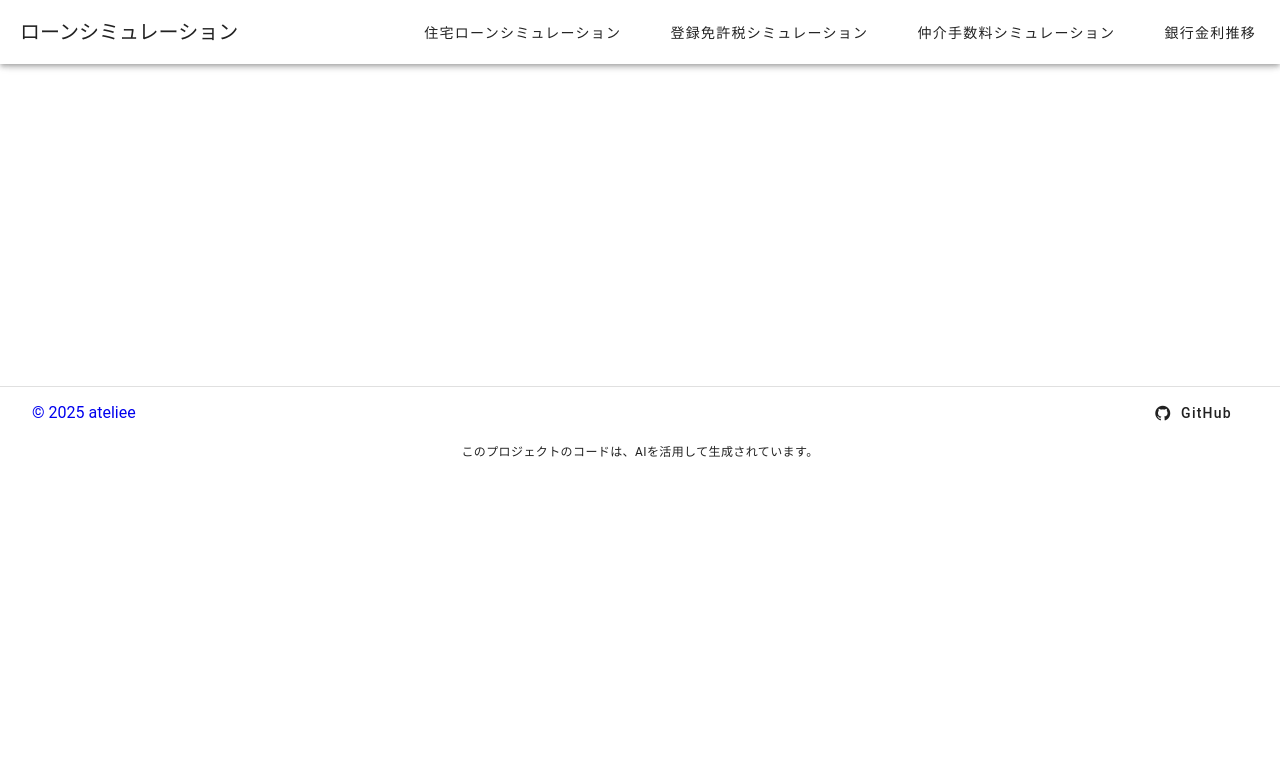
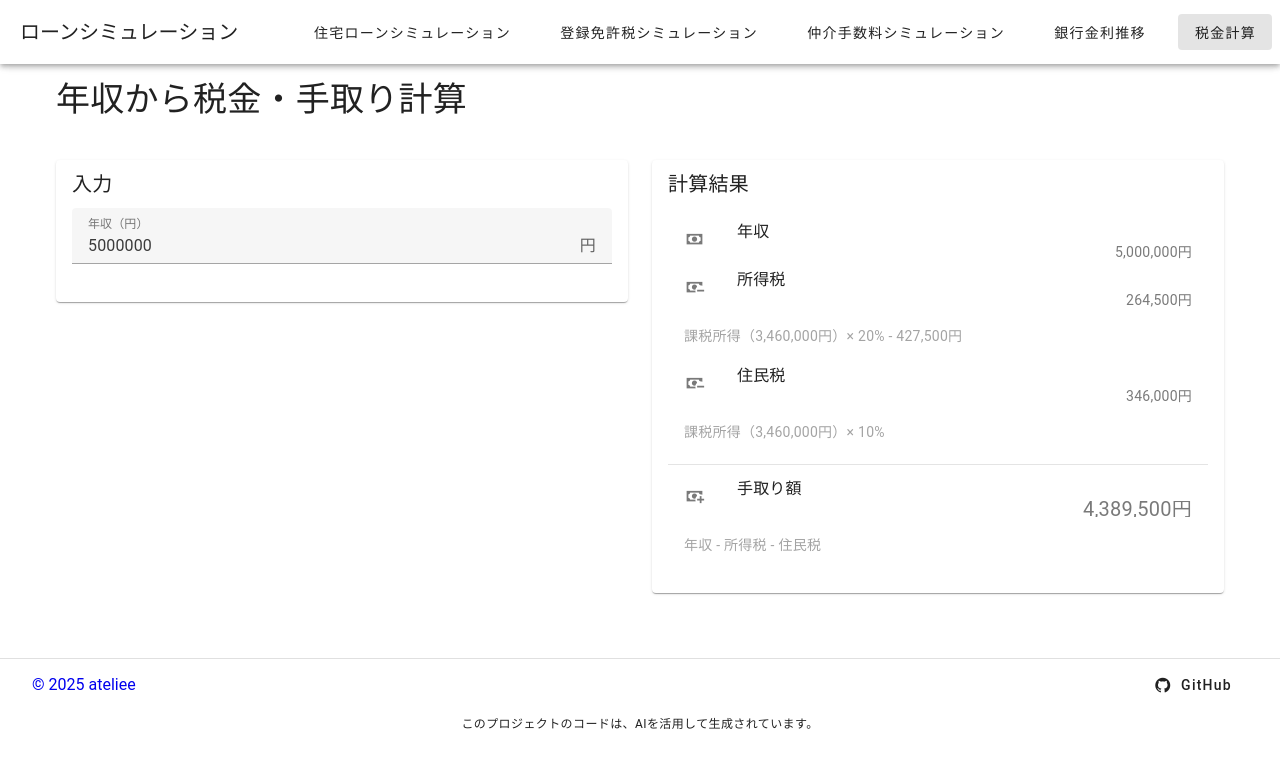
Before and after one commit to ateliee/loan-simulation, a Nuxt app in the folder nuxt/: page /tax-calculator in a window 1280 px wide. Shown: the top 768 px of the page. Built offline with nearby package versions, Linux system fonts and the light colour scheme.

Commit message:
add: 手取り計算式を追加

```diff
--- a/nuxt/components/AppHeader.vue
+++ b/nuxt/components/AppHeader.vue
@@ -63,6 +63,12 @@ const menuItems = [
     to: '/interest-rates',
     icon: 'mdi-chart-line',
     variant: 'text' as const
+  },
+  {
+    title: '税金計算',
+    to: '/tax-calculator',
+    icon: 'mdi-calculator',
+    variant: 'text' as const
   }
 ]
 
--- /dev/null
+++ b/nuxt/components/tax-calculator/Form.vue
@@ -0,0 +1,105 @@
+<template>
+  <v-card>
+    <v-card-title>入力</v-card-title>
+    <v-card-text>
+      <v-form @submit.prevent="calculate">
+        <v-text-field
+          v-model="annualIncome"
+          label="年収（円）"
+          type="number"
+          :rules="[rules.required, rules.positive]"
+          suffix="円"
+          @input="calculate"
+        />
+      </v-form>
+    </v-card-text>
+  </v-card>
+</template>
+
+<script setup lang="ts">
+import { ref, computed } from 'vue'
+
+const annualIncome = ref<number>(5000000)
+
+const rules = {
+  required: (v: number) => !!v || '必須項目です',
+  positive: (v: number) => v > 0 || '0より大きい値を入力してください'
+}
+
+// 所得税の計算
+const calculateIncomeTax = (income: number): number => {
+  // 給与所得控除
+  const deduction = calculateSalaryDeduction(income)
+  const taxableIncome = income - deduction
+
+  // 所得税率の計算
+  let tax = 0
+  if (taxableIncome <= 1_950_000) {
+    tax = taxableIncome * 0.05
+  } else if (taxableIncome <= 3_300_000) {
+    tax = taxableIncome * 0.10 - 97_500
+  } else if (taxableIncome <= 6_950_000) {
+    tax = taxableIncome * 0.20 - 427_500
+  } else if (taxableIncome <= 9_000_000) {
+    tax = taxableIncome * 0.23 - 636_000
+  } else if (taxableIncome <= 18_000_000) {
+    tax = taxableIncome * 0.33 - 1_536_000
+  } else if (taxableIncome <= 40_000_000) {
+    tax = taxableIncome * 0.40 - 2_796_000
+  } else {
+    tax = taxableIncome * 0.45 - 4_796_000
+  }
+
+  return Math.max(0, Math.floor(tax))
+}
+
+// 給与所得控除の計算
+const calculateSalaryDeduction = (income: number): number => {
+  if (income <= 1_625_000) {
+    return 550_000
+  } else if (income <= 1_800_000) {
+    return income * 0.4
+  } else if (income <= 3_600_000) {
+    return income * 0.3 + 180_000
+  } else if (income <= 6_600_000) {
+    return income * 0.2 + 540_000
+  } else if (income <= 8_500_000) {
+    return income * 0.1 + 1_200_000
+  } else {
+    return 1_950_000
+  }
+}
+
+// 住民税の計算
+const calculateResidentTax = (income: number): number => {
+  // 給与所得控除
+  const deduction = calculateSalaryDeduction(income)
+  const taxableIncome = income - deduction
+
+  // 住民税率（10%）
+  const tax = taxableIncome * 0.10
+
+  return Math.max(0, Math.floor(tax))
+}
+
+// 計算結果
+const incomeTax = computed(() => calculateIncomeTax(annualIncome.value))
+const residentTax = computed(() => calculateResidentTax(annualIncome.value))
+const takeHomePay = computed(() => annualIncome.value - incomeTax.value - residentTax.value)
+
+// 計算実行
+const calculate = () => {
+  // 入力値のバリデーション
+  if (!annualIncome.value || annualIncome.value <= 0) {
+    return
+  }
+}
+
+// 親コンポーネントに計算結果を渡す
+defineExpose({
+  annualIncome,
+  incomeTax,
+  residentTax,
+  takeHomePay
+})
+</script>
--- /dev/null
+++ b/nuxt/components/tax-calculator/Result.vue
@@ -0,0 +1,135 @@
+<template>
+  <v-card>
+    <v-card-title>計算結果</v-card-title>
+    <v-card-text>
+      <v-list>
+        <v-list-item>
+          <template v-slot:prepend>
+            <v-icon>mdi-cash</v-icon>
+          </template>
+          <v-list-item-title>年収</v-list-item-title>
+          <v-list-item-subtitle class="text-right">{{ formatNumber(annualIncome) }}円</v-list-item-subtitle>
+        </v-list-item>
+
+        <v-list-item>
+          <template v-slot:prepend>
+            <v-icon>mdi-cash-minus</v-icon>
+          </template>
+          <v-list-item-title>所得税</v-list-item-title>
+          <v-list-item-subtitle class="text-right">{{ formatNumber(incomeTax) }}円</v-list-item-subtitle>
+        </v-list-item>
+        <v-list-item class="text-caption text-medium-emphasis">
+          <v-list-item-subtitle>{{ getIncomeTaxFormula(annualIncome) }}</v-list-item-subtitle>
+        </v-list-item>
+
+        <v-list-item>
+          <template v-slot:prepend>
+            <v-icon>mdi-cash-minus</v-icon>
+          </template>
+          <v-list-item-title>住民税</v-list-item-title>
+          <v-list-item-subtitle class="text-right">{{ formatNumber(residentTax) }}円</v-list-item-subtitle>
+        </v-list-item>
+        <v-list-item class="text-caption text-medium-emphasis">
+          <v-list-item-subtitle>{{ getResidentTaxFormula(annualIncome) }}</v-list-item-subtitle>
+        </v-list-item>
+
+        <v-divider class="my-2" />
+
+        <v-list-item>
+          <template v-slot:prepend>
+            <v-icon>mdi-cash-plus</v-icon>
+          </template>
+          <v-list-item-title>手取り額</v-list-item-title>
+          <v-list-item-subtitle class="text-right text-h6">{{ formatNumber(takeHomePay) }}円</v-list-item-subtitle>
+        </v-list-item>
+        <v-list-item class="text-caption text-medium-emphasis">
+          <v-list-item-subtitle>年収 - 所得税 - 住民税</v-list-item-subtitle>
+        </v-list-item>
+      </v-list>
+    </v-card-text>
+  </v-card>
+</template>
+
+<script setup lang="ts">
+import { computed } from 'vue'
+
+const props = defineProps<{
+  annualIncome: number
+  incomeTax: number
+  residentTax: number
+  takeHomePay: number
+}>()
+
+const formatNumber = (num: number): string => {
+  return Number(num).toLocaleString('ja-JP')
+}
+
+// 給与所得控除の計算式を取得
+const getSalaryDeductionFormula = (income: number): string => {
+  if (income <= 1_625_000) {
+    return '550,000円（年収1,625,000円以下の場合）'
+  } else if (income <= 1_800_000) {
+    return `年収 × 40% = ${formatNumber(Math.floor(income * 0.4))}円`
+  } else if (income <= 3_600_000) {
+    return `年収 × 30% + 180,000円 = ${formatNumber(Math.floor(income * 0.3 + 180_000))}円`
+  } else if (income <= 6_600_000) {
+    return `年収 × 20% + 540,000円 = ${formatNumber(Math.floor(income * 0.2 + 540_000))}円`
+  } else if (income <= 8_500_000) {
+    return `年収 × 10% + 1,200,000円 = ${formatNumber(Math.floor(income * 0.1 + 1_200_000))}円`
+  } else {
+    return '1,950,000円（年収8,500,000円超の場合）'
+  }
+}
+
+// 所得税の計算式を取得
+const getIncomeTaxFormula = (income: number): string => {
+  const deduction = getSalaryDeductionAmount(income)
+  const taxableIncome = income - deduction
+
+  if (taxableIncome <= 1_950_000) {
+    return `課税所得（${formatNumber(taxableIncome)}円）× 5%`
+  } else if (taxableIncome <= 3_300_000) {
+    return `課税所得（${formatNumber(taxableIncome)}円）× 10% - 97,500円`
+  } else if (taxableIncome <= 6_950_000) {
+    return `課税所得（${formatNumber(taxableIncome)}円）× 20% - 427,500円`
+  } else if (taxableIncome <= 9_000_000) {
+    return `課税所得（${formatNumber(taxableIncome)}円）× 23% - 636,000円`
+  } else if (taxableIncome <= 18_000_000) {
+    return `課税所得（${formatNumber(taxableIncome)}円）× 33% - 1,536,000円`
+  } else if (taxableIncome <= 40_000_000) {
+    return `課税所得（${formatNumber(taxableIncome)}円）× 40% - 2,796,000円`
+  } else {
+    return `課税所得（${formatNumber(taxableIncome)}円）× 45% - 4,796,000円`
+  }
+}
+
+// 住民税の計算式を取得
+const getResidentTaxFormula = (income: number): string => {
+  const deduction = getSalaryDeductionAmount(income)
+  const taxableIncome = income - deduction
+  return `課税所得（${formatNumber(taxableIncome)}円）× 10%`
+}
+
+// 給与所得控除額を計算
+const getSalaryDeductionAmount = (income: number): number => {
+  if (income <= 1_625_000) {
+    return 550_000
+  } else if (income <= 1_800_000) {
+    return Math.floor(income * 0.4)
+  } else if (income <= 3_600_000) {
+    return Math.floor(income * 0.3 + 180_000)
+  } else if (income <= 6_600_000) {
+    return Math.floor(income * 0.2 + 540_000)
+  } else if (income <= 8_500_000) {
+    return Math.floor(income * 0.1 + 1_200_000)
+  } else {
+    return 1_950_000
+  }
+}
+</script>
+
+<style lang="scss" scoped>
+.v-list-item-subtitle {
+  min-width: 150px;
+}
+</style>
--- /dev/null
+++ b/nuxt/pages/tax-calculator.vue
@@ -0,0 +1,31 @@
+<template>
+  <v-container>
+    <v-row>
+      <v-col cols="12">
+        <h1 class="text-h4 mb-4">年収から税金・手取り計算</h1>
+      </v-col>
+    </v-row>
+
+    <v-row>
+      <v-col cols="12" md="6">
+        <TaxCalculatorForm ref="calculator" />
+      </v-col>
+
+      <v-col cols="12" md="6">
+        <TaxCalculatorResult
+          :annual-income="calculator?.annualIncome ?? 0"
+          :income-tax="calculator?.incomeTax ?? 0"
+          :resident-tax="calculator?.residentTax ?? 0"
+          :take-home-pay="calculator?.takeHomePay ?? 0"
+        />
+      </v-col>
+    </v-row>
+  </v-container>
+</template>
+
+<script setup lang="ts">
+import { ref } from 'vue'
+import TaxCalculatorForm from '~/components/tax-calculator/Form.vue'
+
+const calculator = ref<InstanceType<typeof TaxCalculatorForm> | null>(null)
+</script>
```
